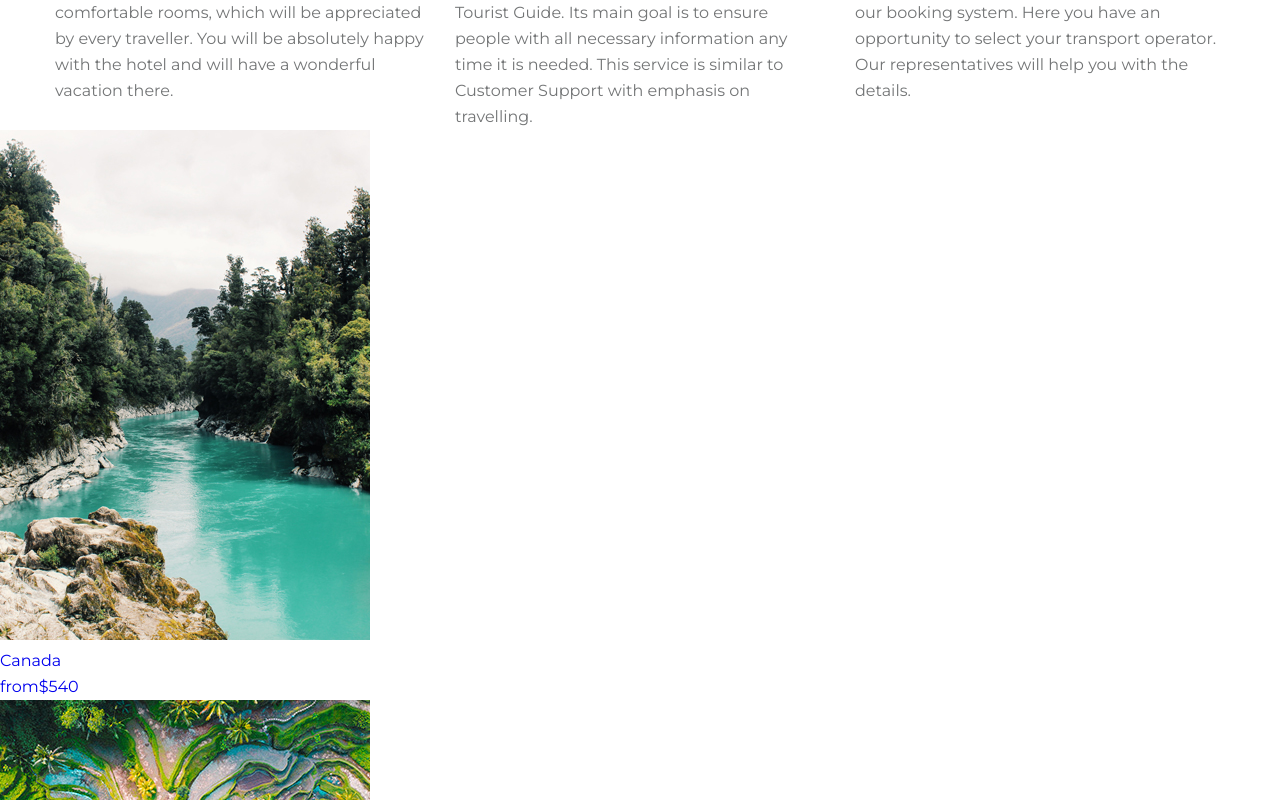
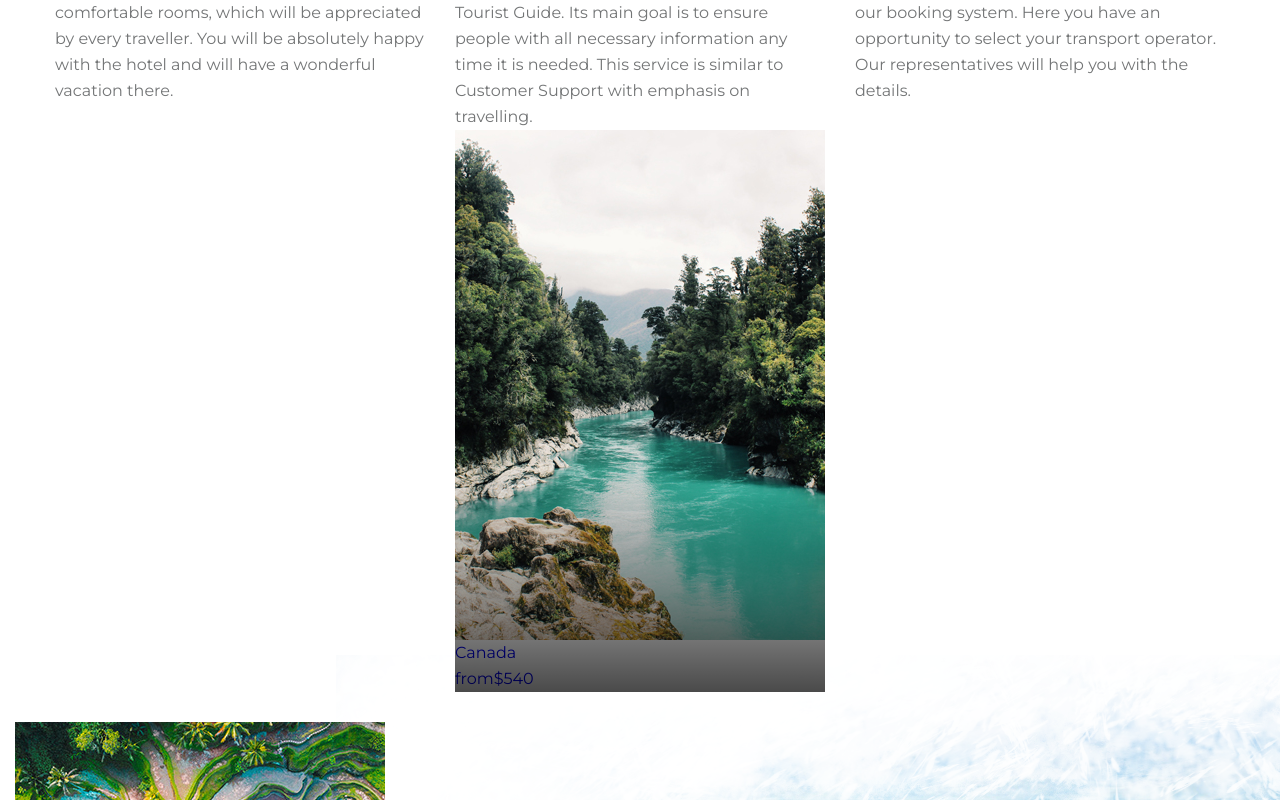
Before and after one commit to FeridQarayev/beautiful_places_app, a React (Create React App) app in the folder client/: page / in a window 1280 px wide. Shown: the part 1720-2520 px from the top of the page. Built offline with nearby package versions, Linux system fonts and the light colour scheme.

Commit message:
style tours section background

```diff
--- a/client/src/pages/base/home/index.tsx
+++ b/client/src/pages/base/home/index.tsx
@@ -88,7 +88,10 @@ function Home(): JSX.Element {
         </div>
       </section>
 
-      <section className={style.tours}>
+      <section
+        style={{ background: `url(${require('../../../images/home/bg-home-3.png')}) no-repeat center right` }}
+        className={style.tours}
+      >
         <div className={style.tours__bg}>
           <div className={style.tours__bg__container}>
             <div className={style.tours__bg__container__row}>
--- a/client/src/pages/base/home/style.module.scss
+++ b/client/src/pages/base/home/style.module.scss
@@ -124,6 +124,73 @@
         }
         P {
           margin-top: 15px;
+        }
+      }
+    }
+  }
+}
+
+.tours {
+  &__bg__container {
+    width: 100%;
+    padding-right: 15px;
+    padding-left: 15px;
+    margin-right: auto;
+    margin-left: auto;
+    &__row {
+      display: flex;
+      flex-wrap: wrap;
+      margin-right: -15px;
+      margin-left: -15px;
+      justify-content: center !important;
+      margin-bottom: -30px;
+      &__col {
+        margin-bottom: 30px;
+        display: flex !important;
+        order: 1;
+        position: relative;
+        width: 100%;
+        padding-right: 15px;
+        padding-left: 15px;
+        a {
+          max-width: 370px;
+          margin-left: auto;
+          margin-right: auto;
+          position: relative;
+          display: flex;
+          flex-direction: column;
+          justify-content: flex-end;
+          overflow: hidden;
+          &::before {
+            content: '';
+            position: absolute;
+            bottom: 0;
+            left: 0;
+            right: 0;
+            top: 60%;
+            background: linear-gradient(180deg, rgba(255, 255, 255, 0) 0%, rgba(0, 0, 0, 0.71) 100%);
+            z-index: 1;
+            transition: all ease 0.25s;
+          }
+          img {
+            display: inline-block;
+            max-width: 100%;
+            height: auto;
+            width: 370px;
+            aspect-ratio: auto 370 / 510;
+          }
+          &__description {
+            position: absolute;
+            left: 30px;
+            bottom: 30px;
+            right: 30px;
+            z-index: 2;
+            div {
+              color: #ffffff;
+              font-weight: 700;
+              text-transform: none;
+            }
+          }
         }
       }
     }
@@ -258,6 +325,37 @@
       }
     }
   }
+  .tourse {
+    padding: 115px 0;
+    background-size: cover;
+    padding-bottom: 130px;
+    padding-top: 90px;
+    &__bg {
+      position: relative;
+      &::before {
+        content: '';
+        top: 47.5%;
+        transform: translateY(-50%);
+        background-color: #c4eeec;
+        left: 0;
+        height: calc(100% - 120px);
+        right: 36%;
+        position: absolute;
+      }
+      &__container {
+        max-width: 1200px;
+        &__row__col__description {
+          opacity: 0;
+          transform: translateY(120%);
+          transition: all ease 0.25s;
+          div {
+            font-size: 24px;
+            line-height: 1.25;
+          }
+        }
+      }
+    }
+  }
 }
 @media only screen and (max-width: 2370px) {
   .advantages {
```
Also changed, not shown: client/src/images/home/bg-home-3.png (added).
